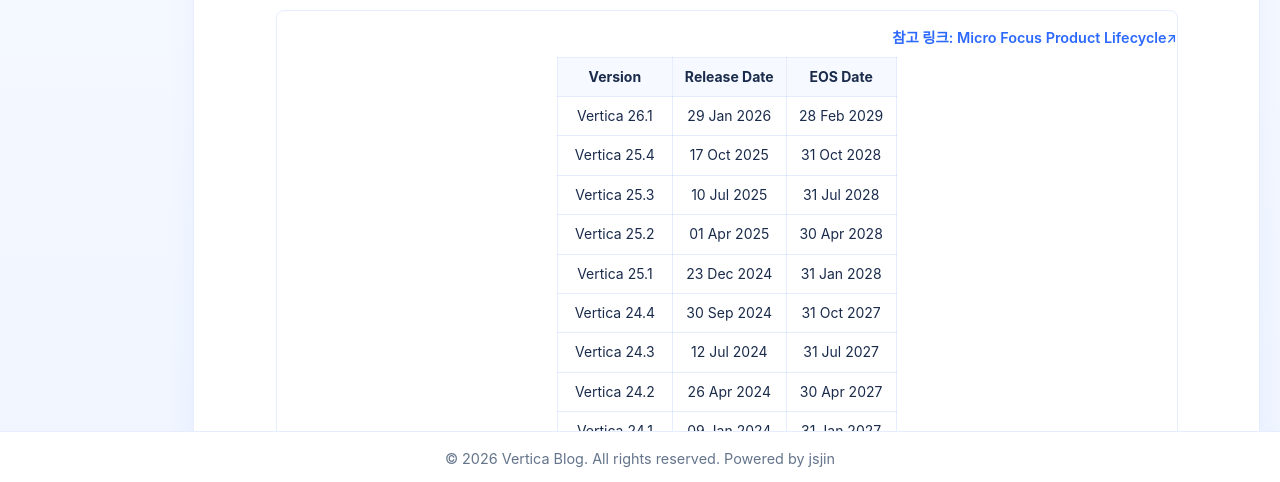
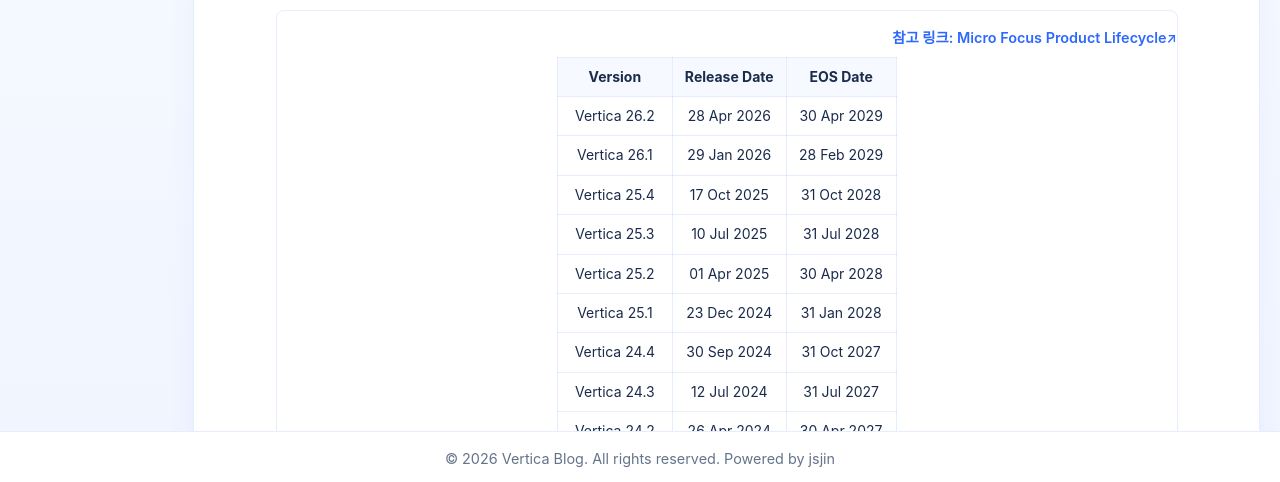
Before and after one commit to JIN0326/vertica_blog, a Jekyll site: the page built from 94lifecycle.md, in a window 1280 px wide and 900 px high. Shown: the part 415-897 px from the top of the window. Built offline with Jekyll 4.4.1, drawn with Linux system fonts in a browser that asks for light colours; comment, search, counter and statistics services are not loaded.

Commit message:
Update blog content and styling

```diff
--- a/94lifecycle.md
+++ b/94lifecycle.md
@@ -29,6 +29,7 @@
         </tr>
       </thead>
       <tbody>
+        <tr><td>Vertica 26.2</td><td>28 Apr 2026</td><td>30 Apr 2029</td></tr>
         <tr><td>Vertica 26.1</td><td>29 Jan 2026</td><td>28 Feb 2029</td></tr>
         <tr><td>Vertica 25.4</td><td>17 Oct 2025</td><td>31 Oct 2028</td></tr>
         <tr><td>Vertica 25.3</td><td>10 Jul 2025</td><td>31 Jul 2028</td></tr>
@@ -88,6 +89,17 @@
         </tr>
       </thead>
       <tbody>
+        <tr>
+          <td><strong>26.2</strong></td>
+          <td class="support-o">O</td><td class="support-o">O</td><td class="support-x">X</td>
+          <td class="support-o">O</td><td class="support-o">O</td>
+          <td class="support-o">O</td><td class="support-x">X</td><td class="support-x">X</td>
+          <td class="support-x">X</td><td class="support-x">X</td><td class="support-x">X</td>
+          <td class="support-o">O</td><td class="support-x">X</td><td class="support-x">X</td><td class="support-x">X</td>
+          <td class="support-o">O</td><td class="support-x">X</td>
+          <td class="support-o">O</td><td class="support-x">X</td><td class="support-x">X</td>
+          <td class="support-o">O</td><td class="support-x">X</td>
+        </tr>
         <tr>
           <td><strong>26.1</strong></td>
           <td class="support-o">O</td><td class="support-o">O</td><td class="support-x">X</td> <td class="support-o">O</td><td class="support-o">O</td> <td class="support-o">O</td><td class="support-x">X</td><td class="support-x">X</td> <td class="support-x">X</td><td class="support-x">X</td><td class="support-x">X</td> <td class="support-o">O</td><td class="support-x">X</td><td class="support-x">X</td><td class="support-x">X</td> <td class="support-o">O</td><td class="support-x">X</td> <td class="support-o">O</td><td class="support-x">X</td><td class="support-x">X</td> <td class="support-o">O</td><td class="support-x">X</td> </tr>
```
